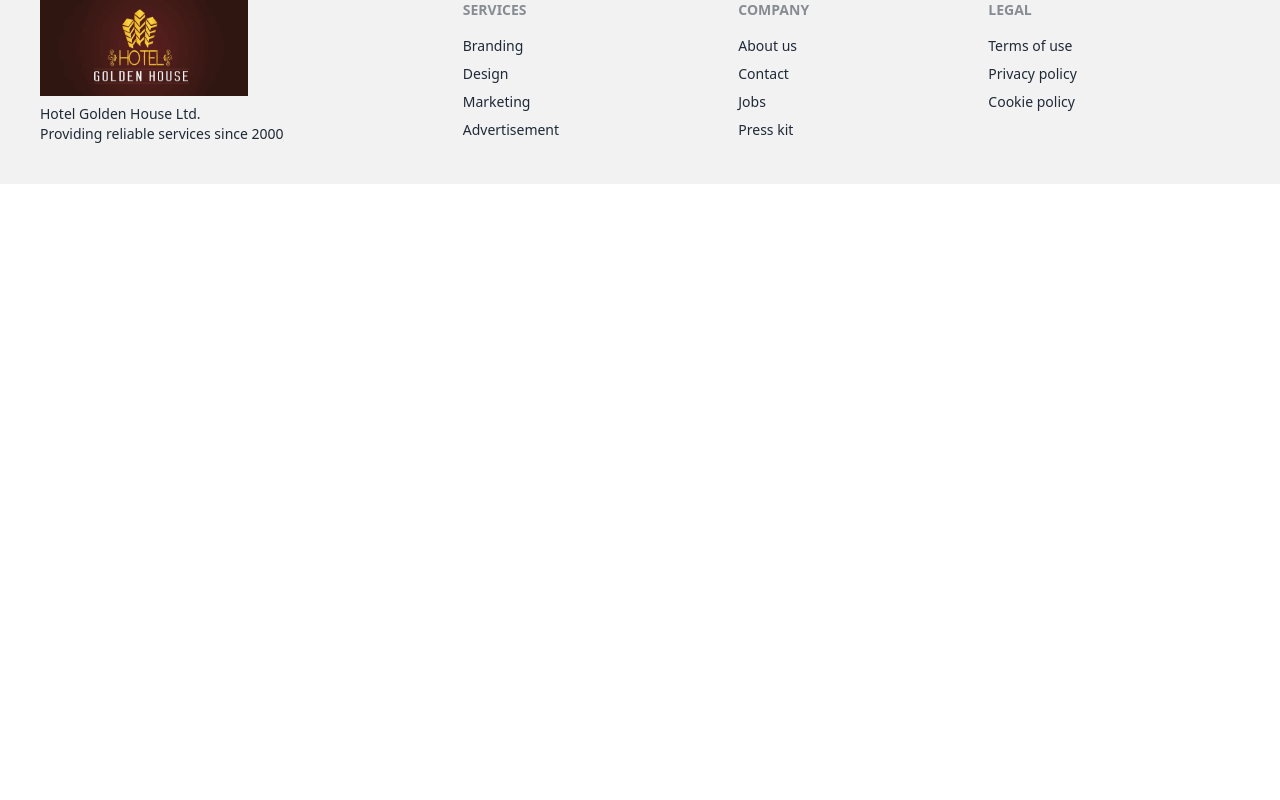
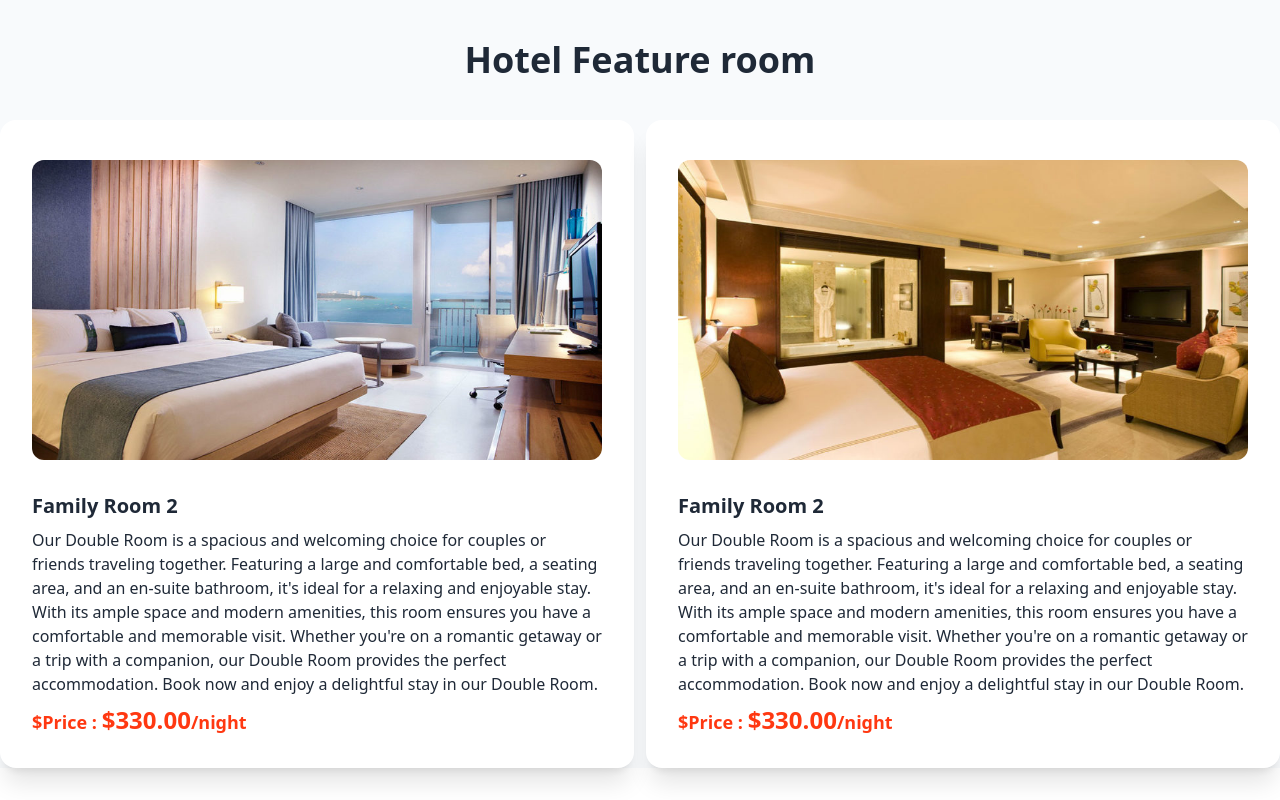
Before and after one commit to RoufRain/hotel-management-system-client, a React (Vite) app: page / in a window 1280 px wide. Shown: the part 1820-2620 px from the top of the page. Before the commit the page ends 2004 px from the top, so only its background shows below. Built offline with nearby package versions, Linux system fonts and the light colour scheme; no server answers.

Commit message:
update few changes in code

```diff
--- /dev/null
+++ b/src/Components/Home/FeaturedRoom.jsx
@@ -0,0 +1,68 @@
+import family_room from "../../assets/images/family-room-2-870x500.jpg";
+import luxary_room from "../../assets/images/luxary room-1-870x500.jpg";
+
+const FeaturedRoom = () => {
+  return (
+    <div className="mt-20 bg-slate-50 mb-10">
+      <div className="text-center text-4xl font-semibold  mt-10">
+        <h1 className="pt-10">Hotel Feature room</h1>
+      </div>
+
+      <div className="grid lg:grid-cols-2 mt-10 gap-3 mb-10">
+        <div className="card bg-base-100 shadow-xl" data-aos="fade-up">
+          <figure className="px-8 pt-10">
+            <img
+              src={family_room}
+              alt="image not found"
+              className="h-[300px] w-full rounded-xl"
+            />
+          </figure>
+          <div className="card-body ">
+            <h2 className="card-title font-bold">Family Room 2</h2>
+            <p className="  text-md">
+              Our Double Room is a spacious and welcoming choice for couples or
+              friends traveling together. Featuring a large and comfortable bed,
+              a seating area, and an en-suite bathroom, it's ideal for a
+              relaxing and enjoyable stay. With its ample space and modern
+              amenities, this room ensures you have a comfortable and memorable
+              visit. Whether you're on a romantic getaway or a trip with a
+              companion, our Double Room provides the perfect accommodation.
+              Book now and enjoy a delightful stay in our Double Room.
+            </p>
+            <p className="text-[#FF3811] font-bold text-lg">
+              $Price : <span className="font-bold text-2xl">$330.00</span>/night
+            </p>
+          </div>
+        </div>
+
+        <div className="card bg-base-100 shadow-xl" data-aos="fade-up">
+          <figure className="px-8 pt-10">
+            <img
+              src={luxary_room}
+              alt="image not found"
+              className="h-[300px] w-full rounded-xl"
+            />
+          </figure>
+          <div className="card-body ">
+            <h2 className="card-title font-bold">Family Room 2</h2>
+            <p className="  text-md">
+              Our Double Room is a spacious and welcoming choice for couples or
+              friends traveling together. Featuring a large and comfortable bed,
+              a seating area, and an en-suite bathroom, it's ideal for a
+              relaxing and enjoyable stay. With its ample space and modern
+              amenities, this room ensures you have a comfortable and memorable
+              visit. Whether you're on a romantic getaway or a trip with a
+              companion, our Double Room provides the perfect accommodation.
+              Book now and enjoy a delightful stay in our Double Room.
+            </p>
+            <p className="text-[#FF3811] font-bold text-lg">
+              $Price : <span className="font-bold text-2xl">$330.00</span>/night
+            </p>
+          </div>
+        </div>
+      </div>
+    </div>
+  );
+};
+
+export default FeaturedRoom;
--- a/src/Components/Home/Home.jsx
+++ b/src/Components/Home/Home.jsx
@@ -1,4 +1,5 @@
 import Banner from "./Banner";
+import FeaturedRoom from "./FeaturedRoom";
 import Offer from "./Offer";
 import Rooms from "./Rooms";
 import UserTestimonial from "./UserTestimonial";
@@ -10,6 +11,7 @@ const Home = () => {
       <Rooms> </Rooms>
       <Offer> </Offer>
       <UserTestimonial> </UserTestimonial>
+      <FeaturedRoom> </FeaturedRoom>
     </div>
   );
 };
--- a/src/Components/RoomDetails/BookingRow.jsx
+++ b/src/Components/RoomDetails/BookingRow.jsx
@@ -62,6 +62,13 @@ const BookingRow = ({ booking, handleCancel }) => {
           </button>
         </label>
       </th>
+      <td>
+        <span>
+          <button className="bg-[#d7cfcd] font-semibold w-30 rounded-md p-1">
+            Review
+          </button>
+        </span>
+      </td>
     </tr>
   );
 };
--- a/src/Components/RoomDetails/Bookings.jsx
+++ b/src/Components/RoomDetails/Bookings.jsx
@@ -69,6 +69,7 @@ const Bookings = () => {
               <th>$Price</th>
               <th>Date</th>
               <th>Status</th>
+              <th>Review</th>
             </tr>
           </thead>
           <tbody>
--- a/src/Components/RoomDetails/RoomDetails.jsx
+++ b/src/Components/RoomDetails/RoomDetails.jsx
@@ -105,7 +105,7 @@ const RoomDetails = () => {
         </div>
       </div>
 
-      <div className="mt-5">
+      <div className="mt-5 mb-5 border p-2">
         <p className="text-2xl font-semibold">Review: 0</p>
       </div>
     </div>
```
Also changed, not shown: src/assets/images/family-room-2-870x500.jpg (added), src/assets/images/luxary room-1-870x500.jpg (added).
